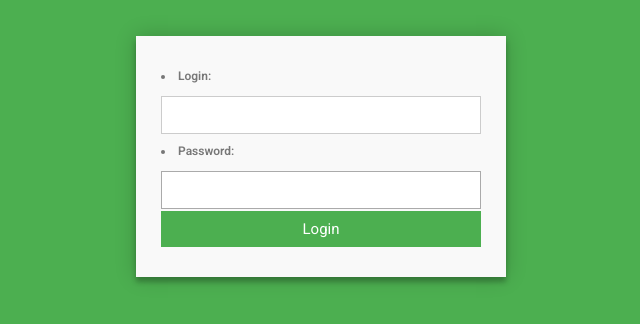
After one commit to Brzydal/Aries, a Django app: page /login/ in a window 1280 px wide. The commit adds this page. Shown: the top 324 px of the page, without its empty margins (319-959 px from the left). Run offline with Django 3.2, Linux system fonts and the light colour scheme; some libraries are stand-ins or nearby versions.

Commit message:
Views for Login Completed

```diff
--- a/Aries/urls.py
+++ b/Aries/urls.py
@@ -15,9 +15,17 @@ Including another URLconf
 """
 from django.conf.urls import url
 from django.contrib import admin
-from profiles.views import RegisterProfileView
+from profiles.views import IndexView,LoginView, LogoutView, ProfileView, RegisterProfileView
 
 urlpatterns = [
     url(r'^admin/', admin.site.urls),
-    url(r'^register/$', RegisterProfileView.as_view(), name='register-profile'),
+
+    url(r'^register/$', RegisterProfileView.as_view(), name='register'),
+    url(r'^profile/(?P<pk>(\d)+)$', RegisterProfileView.as_view(), name='profile'),
+    url(r'^login/$', LoginView.as_view(), name='login'),
+    url(r'^logout/$', LogoutView.as_view(), name='logout'),
+    url(r'^index/$', IndexView.as_view(), name='index'),
+
+
+
 ]
--- a/profiles/forms.py
+++ b/profiles/forms.py
@@ -1,5 +1,6 @@
 from django import forms
 from django.contrib.auth.hashers import make_password
+from django.contrib.auth import authenticate
 
 from .models import Profile
 
@@ -21,3 +22,44 @@ class RegisterProfileForm(forms.ModelForm):
         raw_password = cleaned_data['password']
         cleaned_data['password'] = make_password(raw_password)
         return cleaned_data
+
+
+class UserProfileForm(forms.Form):
+    first_name = forms.CharField(max_length=64)
+    last_name = forms.CharField(max_length=64)
+    email = forms.EmailField(help_text='A valid email!', widget=forms.TextInput)
+    favourite_website = forms.URLField(initial='http://', widget=forms.TextInput)
+
+    def clean(self):
+        cleaned_data = super().clean()
+        valid_keys = set(cleaned_data.keys())
+        expected_keys = set(['email', 'first_name', 'last_name'])
+        if valid_keys & expected_keys == expected_keys:
+            expected_value = '{}.{}'.format(
+                cleaned_data['first_name'],
+                cleaned_data['last_name']).lower()
+            actual_value = cleaned_data['email'].split('@')[0].lower()
+
+            if expected_value != actual_value:
+                raise forms.ValidationError('Email should contain name & surname')
+        return cleaned_data
+
+
+class AuthenticationForm(forms.Form):
+    login = forms.CharField(label='Login', max_length=64)
+    password = forms.CharField(widget=forms.PasswordInput)
+
+    def clean(self):
+        """
+        Metoda dorzuca do cleaned_data, pod kluczem 'user', instancję użytkownika.
+        """
+        cleaned_data = super().clean()
+        login = cleaned_data['login']
+        password = cleaned_data['password']
+        user = authenticate(username=login, password=password)
+
+        if user is None:
+            raise forms.ValidationError('Authentication Failed!')
+
+        cleaned_data['user'] = user
+        return cleaned_data
--- a/profiles/static/profiles/css/style.css
+++ b/profiles/static/profiles/css/style.css
@@ -24,7 +24,8 @@
     .container {
       max-width: 400px;
       width: 100%;
-      margin: 0 auto;
+      margin-top: 2%;
+      margin-bottom: auto;
       position: relative;
     }
 
--- /dev/null
+++ b/profiles/templates/profiles/index.html
@@ -0,0 +1,5 @@
+{% extends 'profiles/base.html' %}
+
+{% block content %}
+<h1>INDEX</h1>
+{% endblock %}
--- /dev/null
+++ b/profiles/templates/profiles/login.html
@@ -0,0 +1,13 @@
+{% extends 'profiles/base.html' %}
+
+{% block content %}
+<div class="container">
+      <form id="contact" action="" method="post" >
+          {% csrf_token %}
+
+          {{form.as_ul}}
+
+          <button name="submit" type="submit" id="contact-submit" data-submit="...Sending">Login</button>
+      </form>
+    </div>
+{% endblock %}
--- a/profiles/views.py
+++ b/profiles/views.py
@@ -1,9 +1,12 @@
-from django.contrib.auth import login
+from django.contrib.auth import login,logout
 from django.http import HttpResponseRedirect
 from django.shortcuts import render,reverse
 from django.views import View
+from django.views.generic.detail import DetailView
+from django.views.generic.edit import FormView
 
-from .forms import RegisterProfileForm
+from .forms import AuthenticationForm, RegisterProfileForm
+from .models import Profile
 
 class RegisterProfileView(View):
 
@@ -21,3 +24,51 @@ class RegisterProfileView(View):
             return HttpResponseRedirect(reverse('index'))
         else:
             return render(request,'profiles/register_profile_form.html',ctx)
+
+
+class LoginView(FormView):
+    template_name = 'profiles/login.html'
+    form_class = AuthenticationForm
+    success_url = '/index/'
+
+    def form_valid(self, form):
+        user = form.cleaned_data['user']
+        login(self.request, user)
+        return HttpResponseRedirect(reverse('index'))
+
+    def form_invalid(self, form):
+        ctx = {'form': form}
+        return render(self.request, "profiles/login.html", ctx)
+
+
+class LogoutView(View):
+    def get(self, request):
+        logout(request)
+        return HttpResponseRedirect(reverse('login'))
+
+class ProfileView(DetailView):
+    model = Profile
+
+
+# class UserProfileView(View):
+#     def get(self, request):
+#         ctx = {'form': UserProfileForm()}
+#         return render(request, "profiles/user_profile.html", ctx)
+#
+#     def post(self, request):
+#         form = UserProfileForm(data=request.POST)
+#         ctx = {'form': form}
+#         if form.is_valid():
+#             first_name = form.cleaned_data['first_name']
+#             last_name = form.cleaned_data['last_name']
+#             email = form.cleaned_data['email']
+#             favourite_website = form.cleaned_data['favourite_website']
+#         return render(request, "profiles/user_profile.html", ctx)
+
+class IndexView(View):
+    def get(self, request):
+        return render(request, 'profiles/index.html', {})
+
+# class ListUsersView(ListView):
+#     template_name = 'exercises/list_users.html'
+#     model = get_profile_model()
```
Also changed, not shown: voyage/migrations/0001_initial.py (added).
